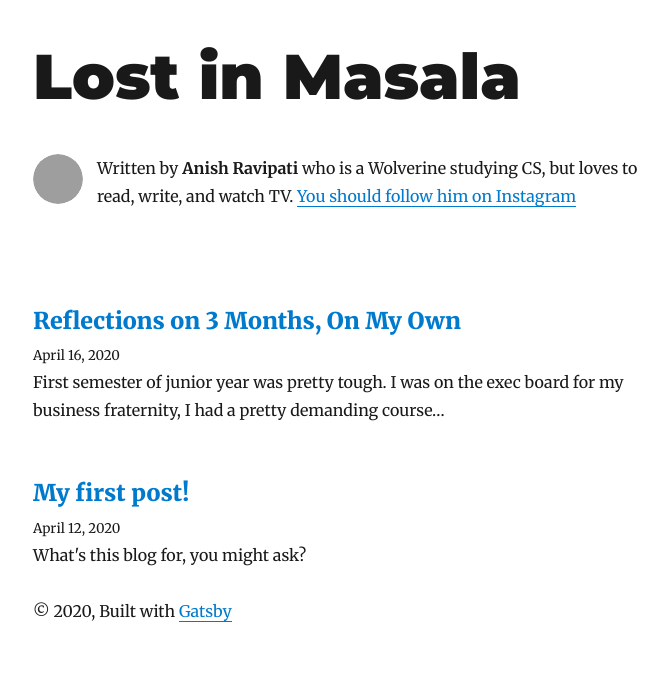
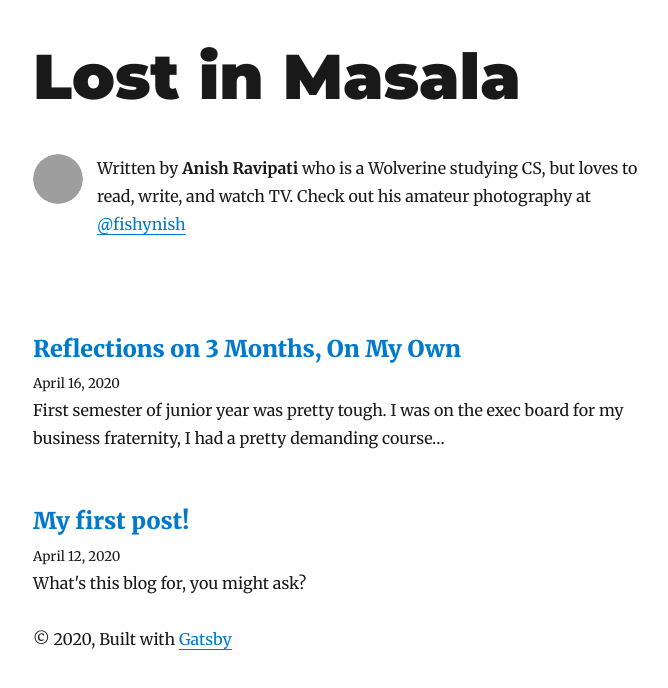
Before and after one commit to anishrav/fish-thoughts, a Gatsby site: page / in a window 1280 px wide. Shown: the whole page, without its empty margins (292-960 px from the left). Built offline with nearby package versions, Linux system fonts and the light colour scheme; Gatsby itself is replaced by a stand-in of ours; some packages are replaced by stand-ins of ours; grey boxes are pictures that could not be loaded.

Commit message:
added google analytics tracking

```diff
--- a/gatsby-config.js
+++ b/gatsby-config.js
@@ -53,7 +53,7 @@ module.exports = {
     {
       resolve: `gatsby-plugin-google-analytics`,
       options: {
-        //trackingId: `ADD YOUR TRACKING ID HERE`,
+        trackingId: `UA-163825694-1`,
       },
     },
     `gatsby-plugin-feed`,
--- a/src/components/bio.js
+++ b/src/components/bio.js
@@ -58,10 +58,8 @@ const Bio = () => {
       />
       <p>
         Written by <strong>{author.name}</strong> {author.summary}
-        {` `}
-        <a href={`https://instagram.com/${social.instagram}`}>
-          You should follow him on Instagram
-        </a>
+        {` `} Check out his amateur photography at {` `}
+        <a href={`https://instagram.com/${social.instagram}`}>@fishynish</a>
       </p>
     </div>
   )
```
